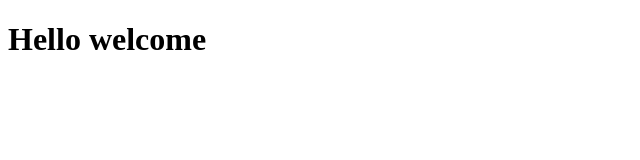
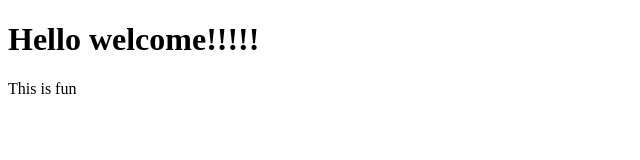
Before and after one commit to mellouwyellow/homework-101, a plain HTML site: page index.html in a window 1280 px wide. Shown: the whole page, without its empty margins (0-640 px from the left). Drawn offline with Linux system fonts and the light colour scheme.

Commit message:
Update index.html

```diff
--- a/index.html
+++ b/index.html
@@ -7,6 +7,7 @@
 </head>
 <link rel="stylesheet" href="css/style.css">
 <body>
-<h1>Hello welcome</h1>
+<h1>Hello welcome!!!!!</h1>
+<p>This is fun</p>
 </body>
 </html>
```
